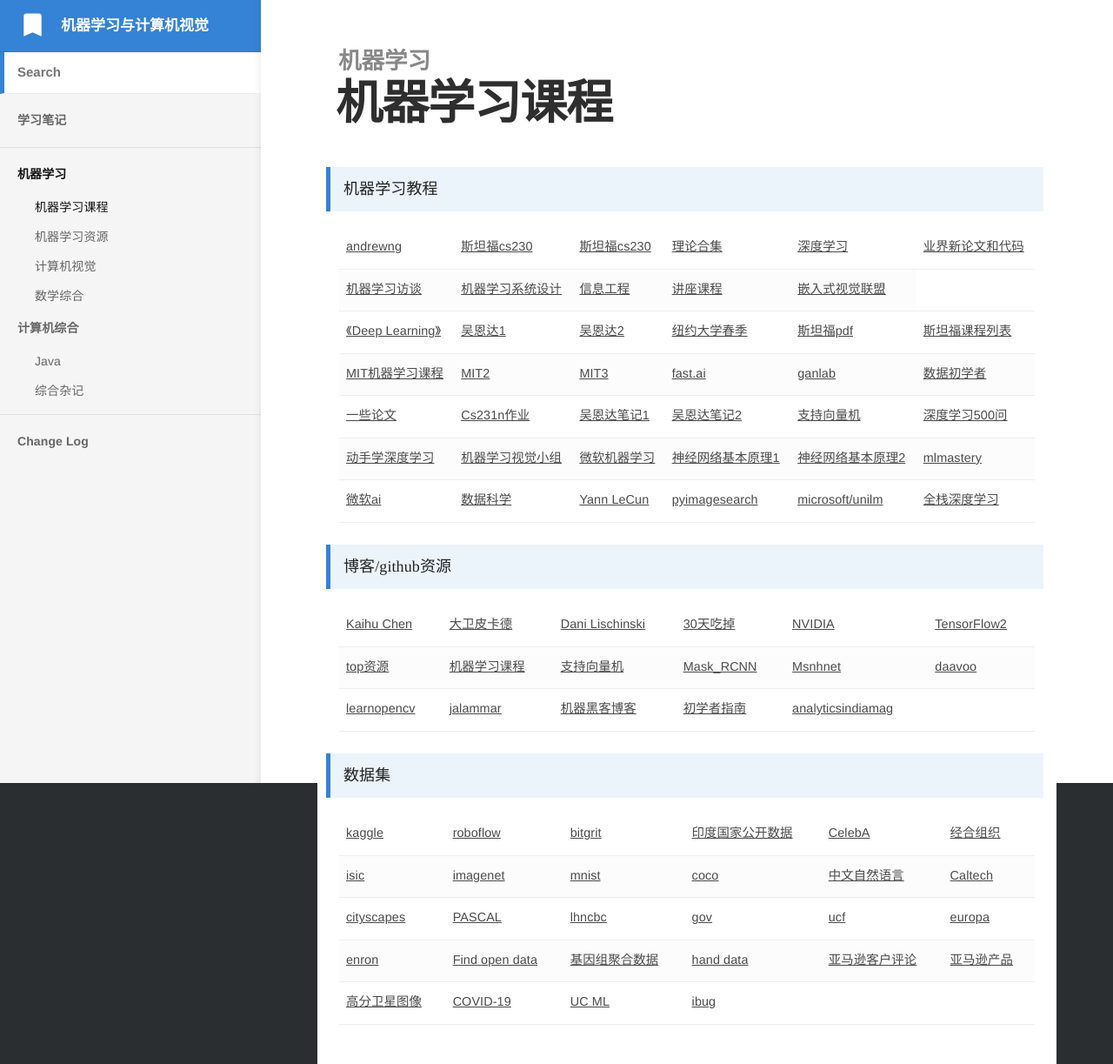
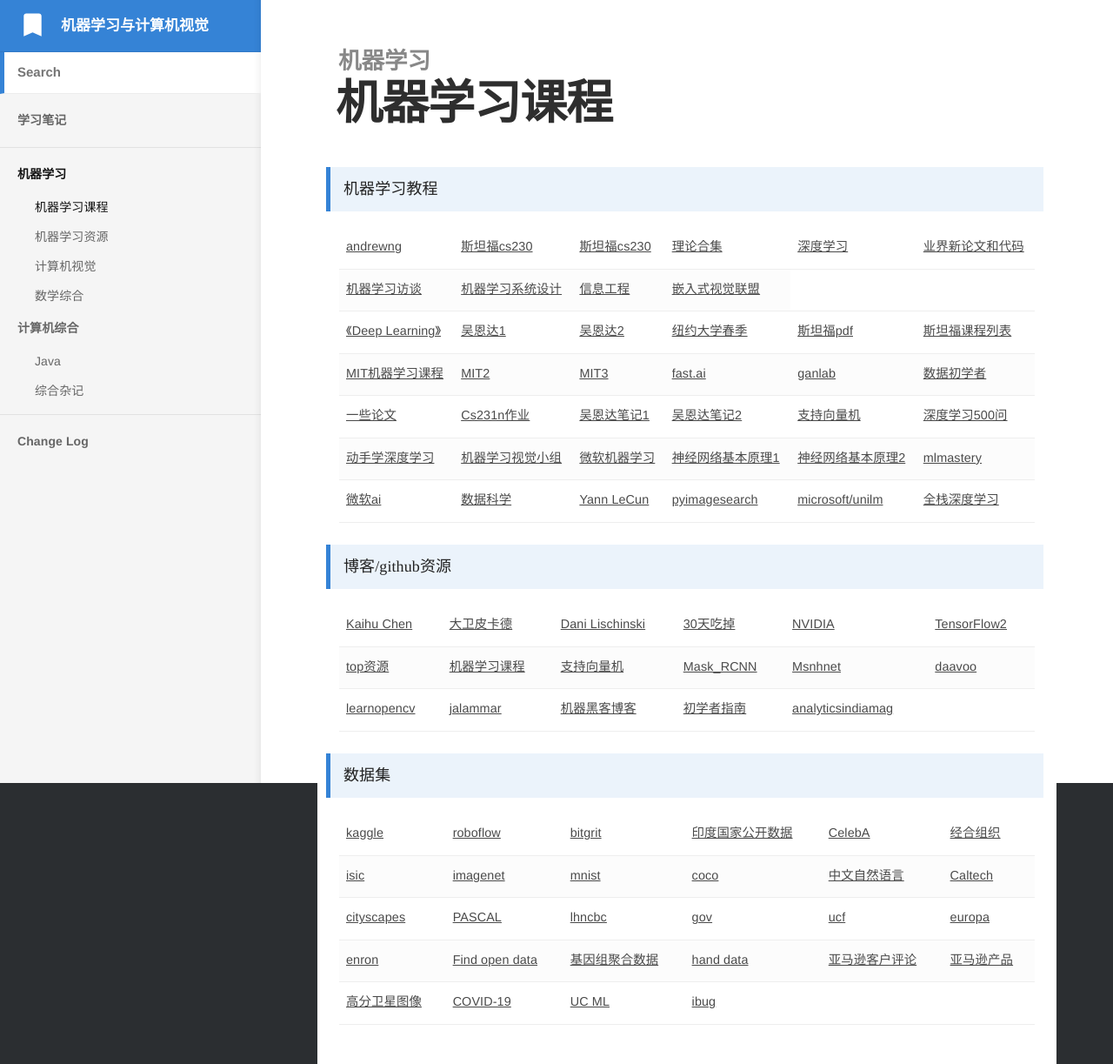
Before and after one commit to bashendixie/Machine_Learning_Notes, a Jekyll site: the page built from _docs/1、机器学习/机器学习课程.md, in a window 1280 px wide. Shown: the whole page at 87% size. Built offline with Jekyll 4.4.1, drawn with Linux system fonts in a browser that asks for light colours; some web fonts are replaced.

Commit message:
no message

```diff
--- a/_docs/1、机器学习/机器学习课程.md
+++ b/_docs/1、机器学习/机器学习课程.md
@@ -36,9 +36,6 @@
 			</td>
 			<td>
 				<a href="https://www.robots.ox.ac.uk/" target="_blank">信息工程</a>
-			</td>
-			<td>
-				<a href="https://www.robots.ox.ac.uk/~az/lectures/" target="_blank">讲座课程</a>
 			</td>
 			<td>
 				<a href="https://www.edge-ai-vision.com/" target="_blank">嵌入式视觉联盟</a>
```
